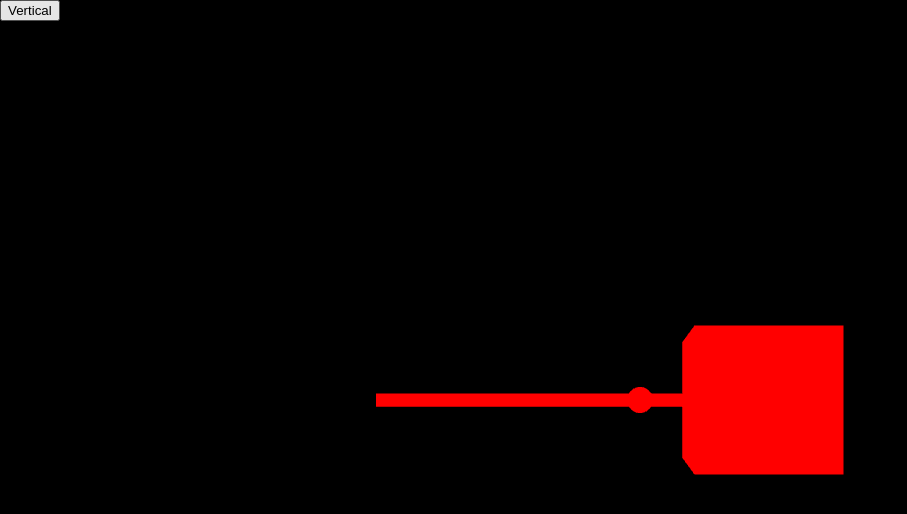
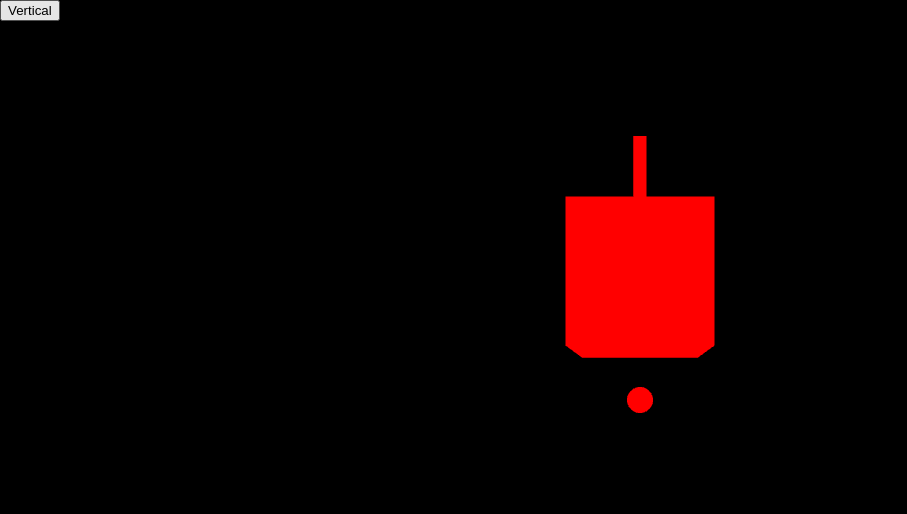
Before and after one commit to jimman2003/harmonic_oscilator_3d, a website built with Vite: page index.html in a window 1280 px wide. Shown: the whole page, without its empty margins (0-907 px from the left). Built offline with nearby package versions, Linux system fonts and the light colour scheme.

Commit message:
make the simulation vertical

```diff
--- a/index.html
+++ b/index.html
@@ -10,6 +10,6 @@
 	</head>
 	<body>
 		<script type="module" src="/main.js"></script>
-		<button class="ui">Vertical</button>
+		<button class="ui" id="vertical">Vertical</button>
 	</body>
 </html>
--- a/main.js
+++ b/main.js
@@ -9,7 +9,7 @@ const controls = new OrbitControls(camera, renderer.domElement);
 renderer.setSize(window.innerWidth, window.innerHeight);
 document.body.appendChild(renderer.domElement);
 const cubeGeometry = new THREE.BoxGeometry(1, 1, 1);
-const ropeGeometry = new THREE.BoxGeometry(1, 0.1, 0.1);
+const ropeGeometry = new THREE.BoxGeometry(0.1, 1, 0.1);
 const sphereGeometry = new THREE.SphereGeometry(0.1);
 
 const material = new THREE.MeshBasicMaterial({ color: 0xff0000 });
@@ -17,7 +17,7 @@ const cubeMesh = new THREE.Mesh(cubeGeometry, material);
 const sphereMesh = new THREE.Mesh(sphereGeometry, material);
 const ropeMesh = new THREE.Mesh(ropeGeometry, material);
 
-ropeMesh.geometry.translate(0.5, 0, 0);
+ropeMesh.geometry.translate(0, 0.5, 0);
 
 scene.add(cubeMesh);
 scene.add(sphereMesh);
@@ -25,7 +25,7 @@ scene.add(ropeMesh);
 
 camera.position.z = 4
 let ocsillation_width = 1
-ropeMesh.position.x = -ocsillation_width*2
+ropeMesh.position.y = ocsillation_width*2
 
 function physics(k, mass, time) {
     let angular_freq = (k / mass) ** 0.5
@@ -36,8 +36,8 @@ function physics(k, mass, time) {
 function animate(currentTime) {
     controls.update();
     let displacement = physics(1, 100, currentTime)
-    cubeMesh.position.x = displacement;
-    ropeMesh.scale.x = ocsillation_width*2 + displacement
+    cubeMesh.position.y = displacement;
+    ropeMesh.scale.y = -(ocsillation_width*2 - displacement)
     renderer.render(scene, camera);
     requestAnimationFrame(animate)
 }
```
